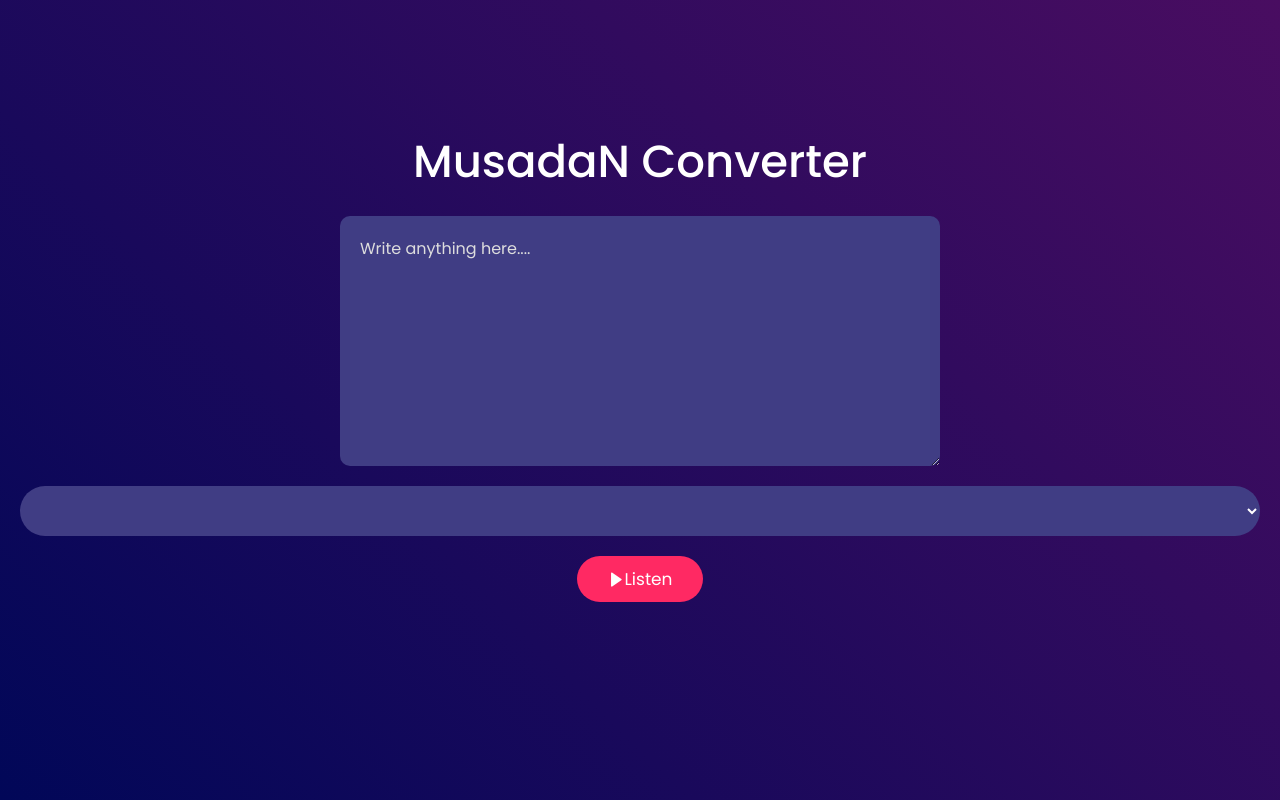
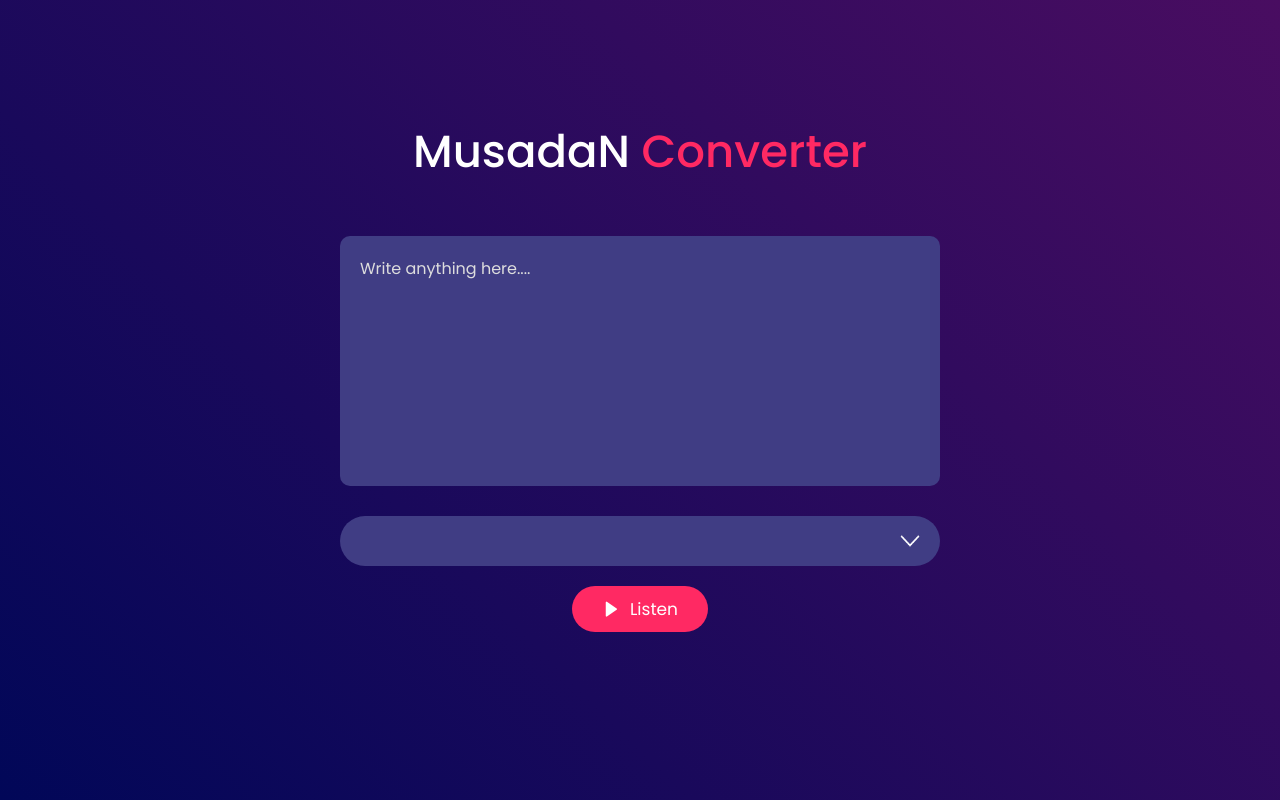
Before and after one commit to Bikrom2001/Text-To-Voice-Converter, a plain HTML site: page index.html in a window 1280 px wide. Drawn offline with nearby package versions, Linux system fonts and the light colour scheme.

Commit message:
Update style.css

```diff
--- a/style.css
+++ b/style.css
@@ -14,19 +14,23 @@
   justify-content: center;
   flex-direction: column;
   color: #fff;
-  padding: 20px;
 }
 
 .hero h1 {
   font-size: 45px;
   font-weight: 500;
   margin-top: -50px;
-  margin-bottom: 20px;
+  margin-bottom: 50px;
+  text-align: center; /* Yeni eklenen özellik */
+}
+
+.hero h1 span {
+  color: #ff2963;
 }
 
 textarea {
-  width: 100%;
-  max-width: 600px;
+  width: 90%; /* Yeni eklenen özellik */
+  max-width: 600px; /* Yeni eklenen özellik */
   height: 250px;
   background: #403d84;
   color: #fff;
@@ -35,7 +39,8 @@ textarea {
   outline: 0;
   padding: 20px;
   border-radius: 10px;
-  margin-bottom: 20px;
+  margin-bottom: 30px;
+  resize: none; /* Yeni eklenen özellik */
 }
 
 textarea::placeholder {
@@ -44,10 +49,12 @@ textarea::placeholder {
 }
 
 .row {
-  width: 100%;
+  width: 90%; /* Yeni eklenen özellik */
+  max-width: 600px; /* Yeni eklenen özellik */
   display: flex;
+  flex-direction: column; /* Yeni eklenen özellik */
   align-items: center;
-  flex-direction: column;
+  margin: 0 auto; /* Yeni eklenen özellik */
 }
 
 button {
@@ -61,17 +68,27 @@ button {
   cursor: pointer;
   display: flex;
   align-items: center;
-  margin-bottom: 20px;
+}
+
+.bxs-right-arrow {
+  font-size: 18px;
+  margin-right: 10px;
 }
 
 select {
-  width: 100%;
+  width: 100%; /* Yeni eklenen özellik */
+  height: 50px;
+  background: #403d84;
   color: #fff;
-  background: #403d84;
-  height: 50px;
   padding: 0 20px;
   border: 0;
   outline: 0;
   border-radius: 35px;
-  margin-bottom: 20px;
+  appearance: none;
+  background-image: url(image/arrow.png);
+  background-repeat: no-repeat;
+  background-size: 30px;
+  background-position-x: calc(100% - 15px);
+  background-position-y: 10px;
+  margin-bottom: 20px; /* Yeni eklenen özellik */
 }
```
